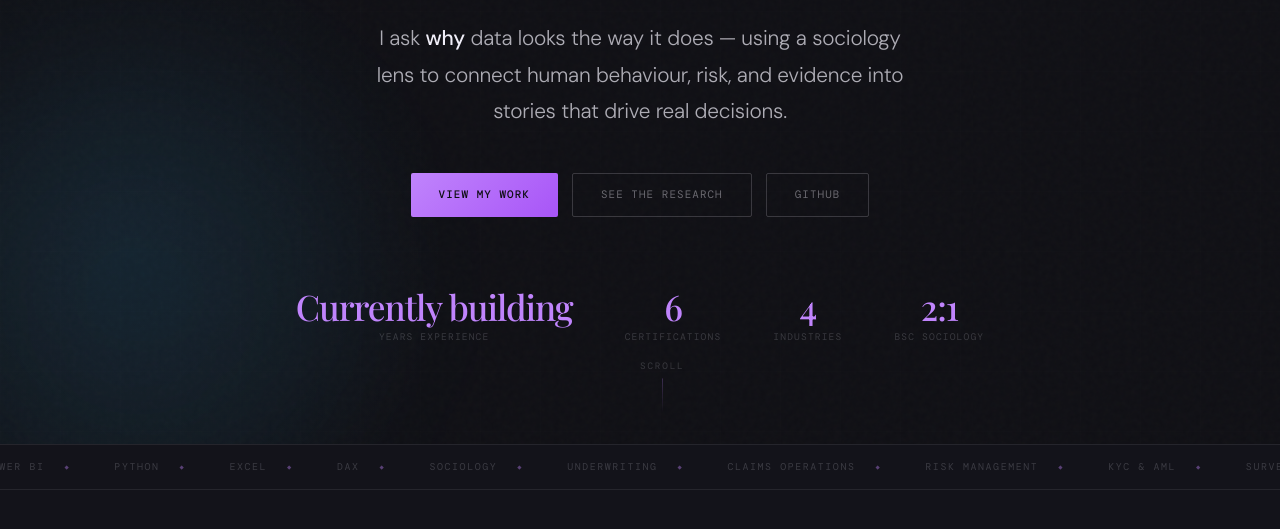
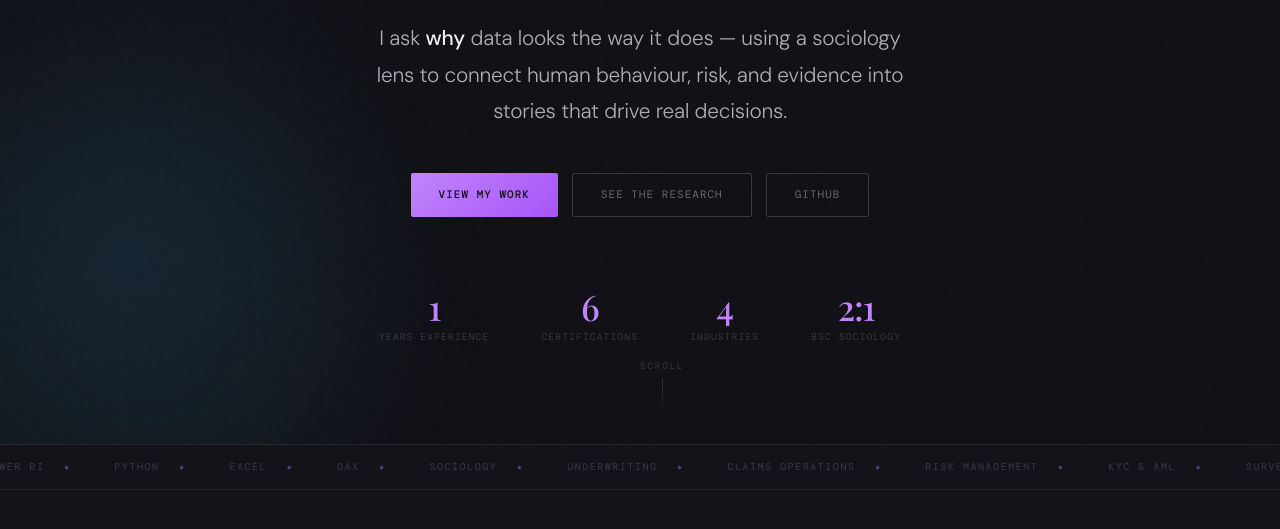
Before and after one commit to osilade/Osilade.Portfolio, a plain HTML site: page index.html in a window 1280 px wide. Shown: the part 529-1058 px from the top of the page. Drawn offline with nearby package versions, Linux system fonts and the light colour scheme; a web font is replaced by a local one.

Commit message:
Update index.html

```diff
--- a/index.html
+++ b/index.html
@@ -685,7 +685,7 @@ footer { background:var(--bg); padding:36px 0; border-top:1px solid var(--ink-10
   </div>
 
   <div class="hero-stats">
-    <div class="h-stat"><span class="h-stat-n">Currently building</span><span class="h-stat-l">Years Experience</span></div>
+    <div class="h-stat"><span class="h-stat-n">1</span><span class="h-stat-l">Years Experience</span></div>
     <div class="h-stat"><span class="h-stat-n">6</span><span class="h-stat-l">Certifications</span></div>
     <div class="h-stat"><span class="h-stat-n">4</span><span class="h-stat-l">Industries</span></div>
     <div class="h-stat"><span class="h-stat-n">2:1</span><span class="h-stat-l">BSc Sociology</span></div>
```
